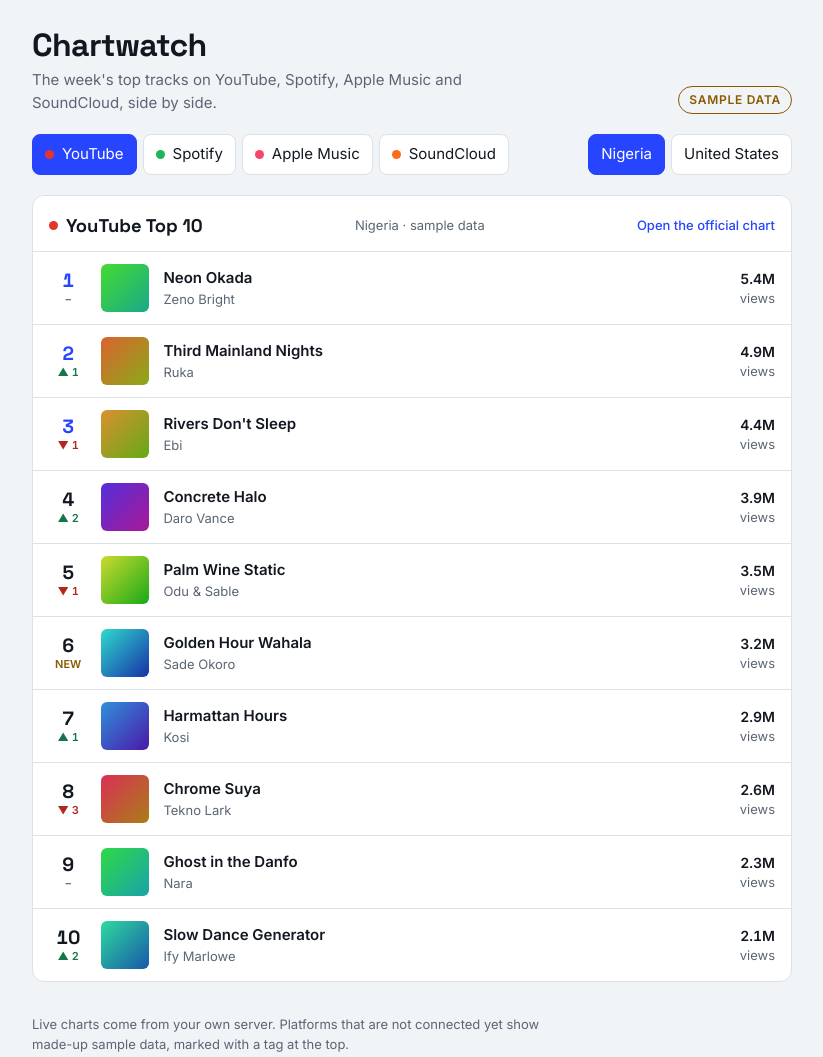
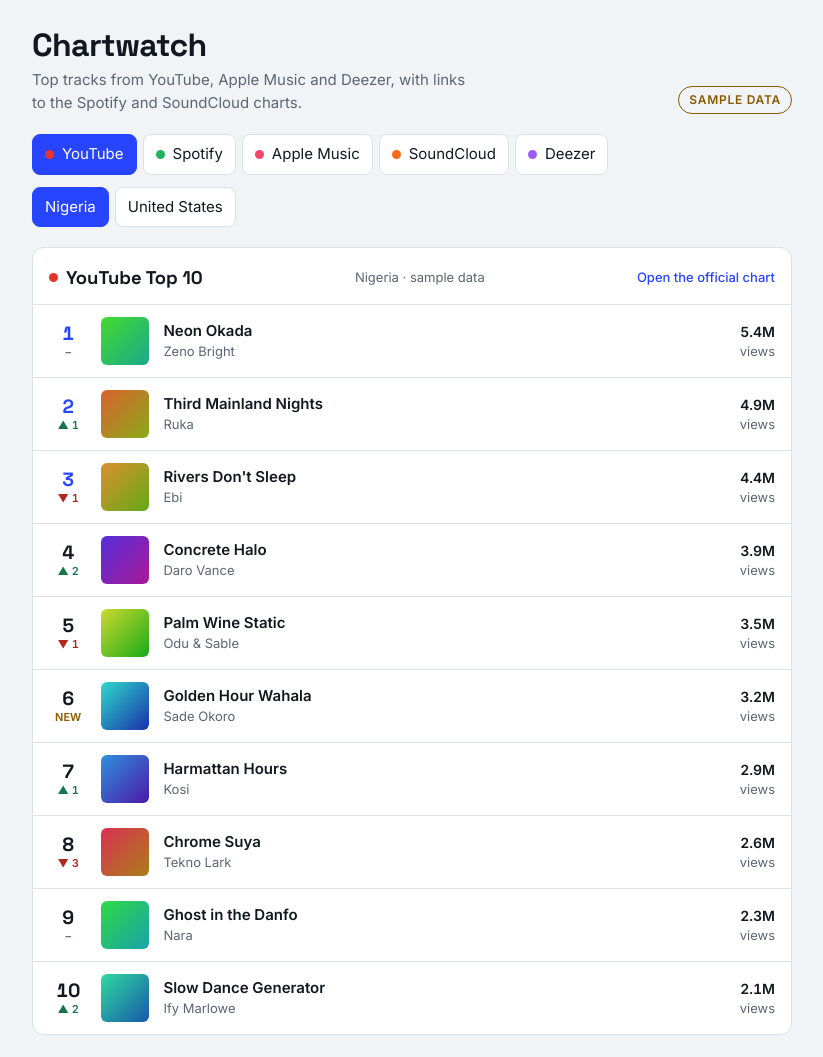
Before and after one commit to CyberSlick13/chartwatch, a website: page public/index.html in a window 1280 px wide. Shown: the top 1057 px of the page, without its empty margins (228-1051 px from the left). Drawn offline with Linux system fonts and the light colour scheme; no server answers.

Commit message:
Add files via upload

```diff
--- a/public/index.html
+++ b/public/index.html
@@ -22,6 +22,7 @@
   --sp: #1db45a;
   --am: #f2476a;
   --sc: #ff6a1a;
+  --dz: #9b5cf6;
   --font-display: "Space Grotesk", "Helvetica Neue", Arial, sans-serif;
   --font-body: "Inter", system-ui, -apple-system, "Segoe UI", sans-serif;
   color-scheme: light;
@@ -97,6 +98,8 @@ img.cover { object-fit: cover; display: block; }
 .metric { text-align: right; font-size: 13px; color: var(--muted); font-variant-numeric: tabular-nums; white-space: nowrap; }
 .metric b { display: block; color: var(--fg); font-weight: 600; font-size: 14px; }
 
+.note { padding: 28px 20px; color: var(--muted); text-align: center; text-wrap: balance; }
+.note a { color: var(--accent); font-weight: 500; }
 .foot { color: var(--muted); font-size: 13px; max-width: 62ch; }
 .foot code { font-size: 12px; background: var(--surface); border: 1px solid var(--line); border-radius: 4px; padding: 1px 5px; }
 
@@ -117,7 +120,7 @@ img.cover { object-fit: cover; display: block; }
   <header class="top">
     <div>
       <h1>Chartwatch</h1>
-      <p class="lede">The week's top tracks on YouTube, Spotify, Apple Music and SoundCloud, side by side.</p>
+      <p class="lede">Top tracks from YouTube, Apple Music and Deezer, with links to the Spotify and SoundCloud charts.</p>
     </div>
     <span class="sample" id="sample-pill">Sample data</span>
   </header>
@@ -136,7 +139,7 @@ img.cover { object-fit: cover; display: block; }
     <ol id="list"></ol>
   </section>
 
-  <p class="foot">Live charts come from your own server. Platforms that are not connected yet show made-up sample data, marked with a tag at the top.</p>
+  <p class="foot">Charts refresh from each platform about once an hour. Spotify and SoundCloud do not offer open chart data to new developers, so those tabs link to their own charts. Deezer is a separate service and is not a stand-in for either one. If a chart cannot load, the page shows made-up sample data with a tag at the top.</p>
 </div>
 
 <script>
@@ -160,9 +163,10 @@ const TRACKS = [
 
 const PLATFORMS = {
   youtube:    { name: "YouTube",     color: "var(--yt)", unit: "views",   base: 9.8e6, link: "https://charts.youtube.com/" },
-  spotify:    { name: "Spotify",     color: "var(--sp)", unit: "streams", base: 6.4e6, link: "https://charts.spotify.com/" },
+  spotify:    { name: "Spotify",     color: "var(--sp)", unit: "streams", base: 6.4e6, link: "https://charts.spotify.com/", linkOnly: true },
   apple:      { name: "Apple Music", color: "var(--am)", unit: "points",      base: 980,   link: "https://music.apple.com/" },
-  soundcloud: { name: "SoundCloud",  color: "var(--sc)", unit: "plays",   base: 2.1e6, link: "https://soundcloud.com/charts/top" }
+  soundcloud: { name: "SoundCloud",  color: "var(--sc)", unit: "plays",   base: 2.1e6, link: "https://soundcloud.com/charts/top", linkOnly: true },
+  deezer:     { name: "Deezer",      color: "var(--dz)", unit: "",        base: 0,     link: "https://www.deezer.com/en/channels/charts", global: true }
 };
 
 /* Each entry: [track index, last week's rank or null for a new entry] */
@@ -185,7 +189,9 @@ const REGIONS = { ng: "Nigeria", gl: "United States" };
 function sampleChart(platform, region) {
   const p = PLATFORMS[platform];
   const regionScale = region === "ng" ? 0.55 : 1;
-  return ORDER[region][platform].map(([id, prev], i) => ({
+  const order = ORDER[region][platform];
+  if (!order) return [];
+  return order.map(([id, prev], i) => ({
     rank: i + 1,
     prev,
     id,
@@ -262,13 +268,26 @@ async function render() {
   regionEl.querySelectorAll("button").forEach(function (b) {
     b.setAttribute("aria-pressed", b.dataset.key === state.region ? "true" : "false");
   });
-  document.getElementById("panel-title").innerHTML = '<span class="dot" style="background:' + p.color + '"></span>' + p.name + " Top 10";
+  regionEl.hidden = Boolean(p.global || p.linkOnly);
+  document.getElementById("panel-title").innerHTML = '<span class="dot" style="background:' + p.color + '"></span>' + p.name + (p.linkOnly ? " charts" : " Top 10");
   document.getElementById("panel-link").href = p.link;
+  const list = document.getElementById("list");
+
+  if (p.linkOnly) {
+    document.getElementById("sample-pill").hidden = true;
+    document.getElementById("panel-meta").textContent = "No open chart data";
+    const li = document.createElement("li");
+    li.className = "note";
+    li.textContent = p.name + " does not give new developers access to its charts, so Chartwatch cannot show a ranking here. Use the link above to see the official chart on " + p.name + ".";
+    list.replaceChildren(li);
+    return;
+  }
+
   const data = await loadChart(state.platform, state.region);
   if (token !== renderToken) return;
   const live = data.source === "live";
   document.getElementById("sample-pill").hidden = live;
-  document.getElementById("panel-meta").textContent = REGIONS[state.region] + " · " +
+  document.getElementById("panel-meta").textContent = (p.global ? "Worldwide" : REGIONS[state.region]) + " · " +
     (live ? "updated " + new Date(data.updated).toLocaleString([], { dateStyle: "medium", timeStyle: "short" }) : "sample data") +
     (live && data.since ? " · moves since " + new Date(data.since + "T00:00:00Z").toLocaleDateString([], { month: "short", day: "numeric", timeZone: "UTC" }) : "");
 
@@ -296,7 +315,12 @@ async function render() {
     li.querySelector(".artist").textContent = r.artist;
     return li;
   });
-  const list = document.getElementById("list");
+  if (!rows.length) {
+    const li = document.createElement("li");
+    li.className = "note";
+    li.textContent = "This chart could not be loaded right now. Try again in a few minutes.";
+    rows.push(li);
+  }
   list.replaceChildren.apply(list, rows);
 }
 render();
```
